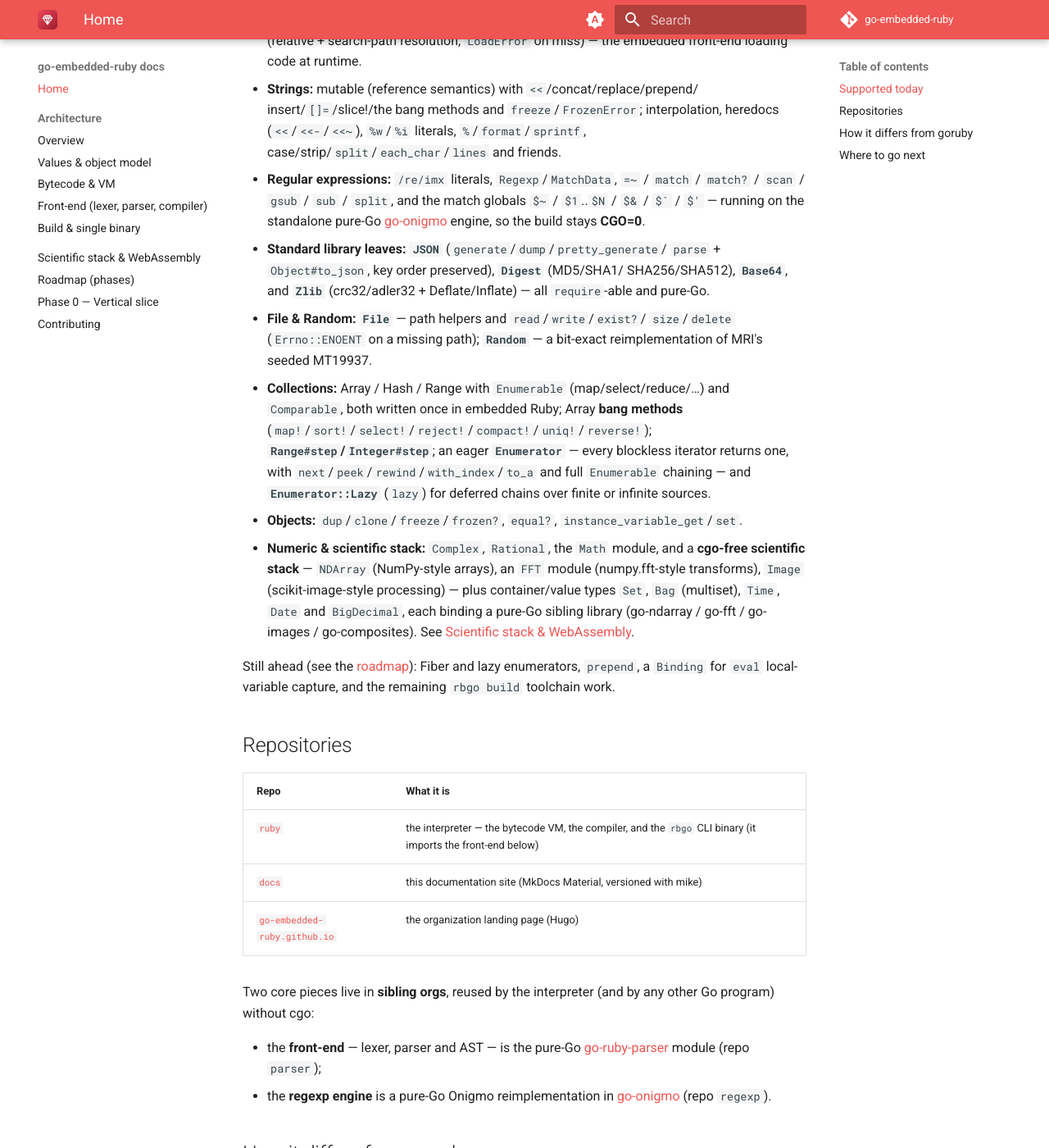
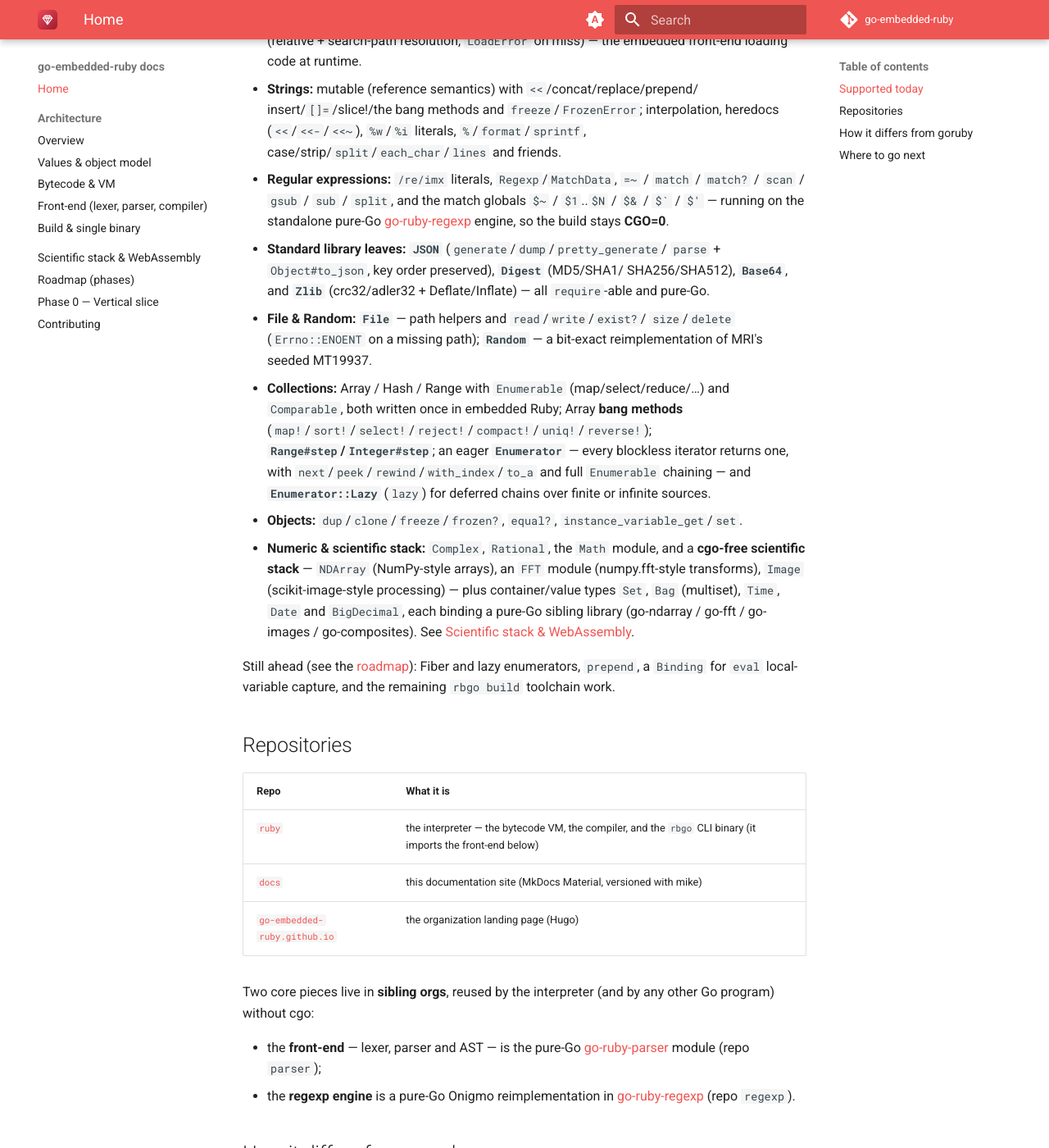
Before and after one commit to go-embedded-ruby/docs, an MkDocs documentation site: the page built from docs/index.md, in a window 1280 px wide and 1400 px high, scrolled down 1608 px. Shown: the whole window at 82% size. Built offline with MkDocs 1.6.1 and Material for MkDocs 9.7.7, drawn with Linux system fonts in a browser that asks for light colours; the version menu is left out.

Commit message:
docs: regexp engine references go-onigmo -> go-ruby-regexp (org renamed)
Co-Authored-By: Claude Opus 4.8 <noreply@anthropic.com>

```diff
--- a/docs/index.md
+++ b/docs/index.md
@@ -76,7 +76,7 @@ Every feature below is **differential-tested against MRI Ruby 4.0.5**:
 - **Regular expressions:** `/re/imx` literals, `Regexp`/`MatchData`, `=~` /
   `match` / `match?` / `scan` / `gsub` / `sub` / `split`, and the match globals
   `$~` / `$1`..`$N` / `$&` / `` $` `` / `$'` — running on the standalone pure-Go
-  [go-onigmo][go-onigmo] engine, so the build stays **CGO=0**.
+  [go-ruby-regexp][go-ruby-regexp] engine, so the build stays **CGO=0**.
 - **Standard library leaves:** **`JSON`** (`generate`/`dump`/`pretty_generate`/
   `parse` + `Object#to_json`, key order preserved), **`Digest`** (MD5/SHA1/
   SHA256/SHA512), **`Base64`**, and **`Zlib`** (crc32/adler32 + Deflate/Inflate)
@@ -119,7 +119,7 @@ other Go program) without cgo:
 - the **front-end** — lexer, parser and AST — is the pure-Go
   [go-ruby-parser][go-ruby-parser] module (repo `parser`);
 - the **regexp engine** is a pure-Go Onigmo reimplementation in
-  [go-onigmo][go-onigmo] (repo `regexp`).
+  [go-ruby-regexp][go-ruby-regexp] (repo `regexp`).
 
 ## How it differs from goruby
 
@@ -149,6 +149,6 @@ Source lives at
 [github.com/go-embedded-ruby/ruby](https://github.com/go-embedded-ruby/ruby).
 
 [go-mruby]: https://github.com/mitchellh/go-mruby
-[go-onigmo]: https://github.com/go-onigmo
+[go-ruby-regexp]: https://github.com/go-ruby-regexp
 [go-ruby-parser]: https://github.com/go-ruby-parser/parser
 [goruby]: https://github.com/goruby/goruby
```
Also changed, not shown: docs/architecture/frontend.md (+1 -1 lines), docs/contributing.md (+1 -1 lines), docs/roadmap.md (+1 -1 lines).
